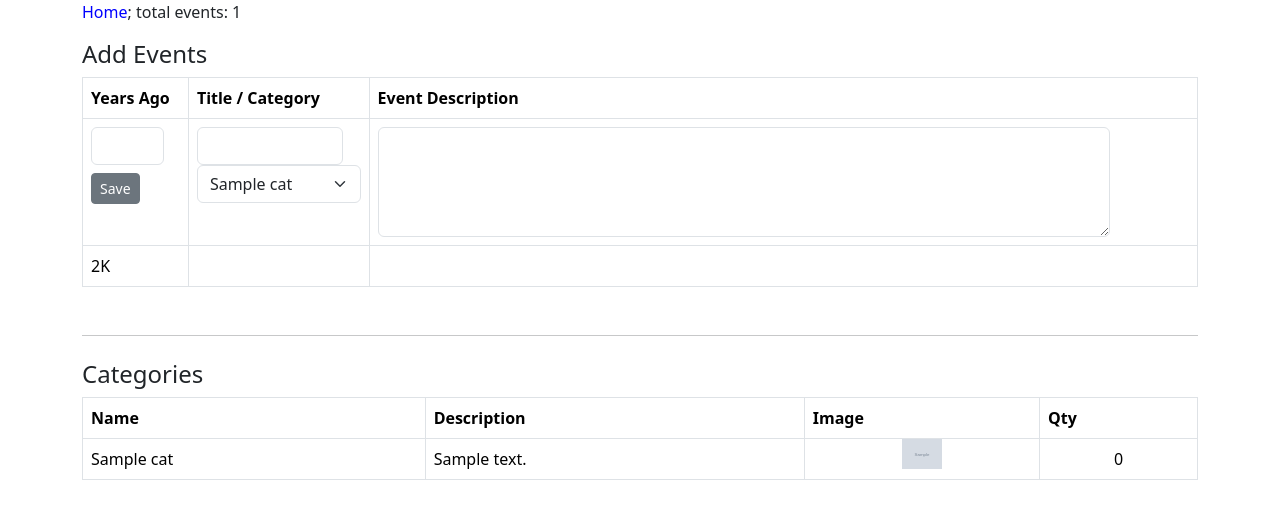
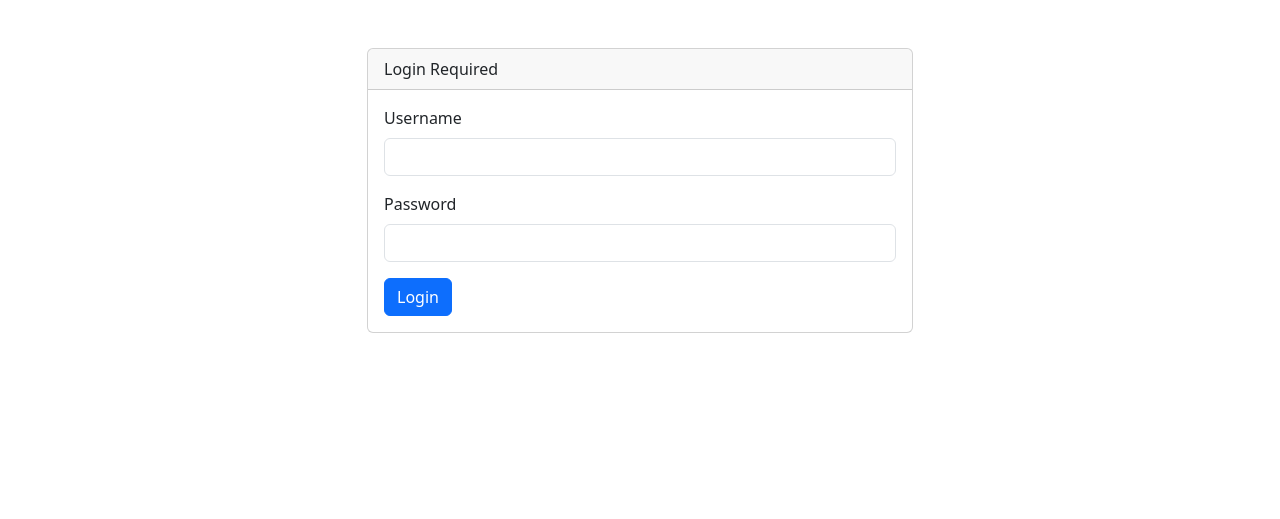
Before and after one commit to MatthewShell1/history, a PHP site: page /add.php in a window 1280 px wide. Shown: the top 519 px of the page. Run offline with PHP 8.4, Linux system fonts and the light colour scheme; tables that the repository leaves empty or names only in its code hold one stand-in row (values such as "Sample post"); grey boxes marked "Sample" are stand-in pictures; some libraries are stand-ins or nearby versions.

Commit message:
Renamed timeline.php to index and added auth to add.php

```diff
--- a/add.php
+++ b/add.php
@@ -1,6 +1,28 @@
 <?php
+session_start();
 include 'header.php';
-// print_r($_POST);
+
+// Simple authentication
+$username = "mshell";
+$password = "S3ns0r101!"; // In production, use password_hash() instead
+
+// Check if login form was submitted
+if (isset($_POST['login'])) {
+  if ($_POST['username'] === $username && $_POST['password'] === $password) {
+    $_SESSION['authenticated'] = true;
+  } else {
+    $loginError = "Invalid username or password";
+  }
+}
+
+// Check if logout was requested
+if (isset($_GET['logout'])) {
+  session_destroy();
+  header("Location: add.php");
+  exit;
+}
+
+// Function to format numbers
 function formatNumber($number)
 {
   if (abs($number) >= 1_000_000_000) {
@@ -12,6 +34,43 @@
   } else {
     return (string)$number;
   }
+}
+
+// If not authenticated, show login form and exit
+if (!isset($_SESSION['authenticated']) || $_SESSION['authenticated'] !== true) {
+?>
+
+  <body>
+    <div class="container">
+      <div class="row justify-content-center mt-5">
+        <div class="col-md-6">
+          <div class="card">
+            <div class="card-header">Login Required</div>
+            <div class="card-body">
+              <?php if (isset($loginError)): ?>
+                <div class="alert alert-danger"><?php echo $loginError; ?></div>
+              <?php endif; ?>
+              <form method="post">
+                <div class="mb-3">
+                  <label for="username" class="form-label">Username</label>
+                  <input type="text" class="form-control" id="username" name="username" required>
+                </div>
+                <div class="mb-3">
+                  <label for="password" class="form-label">Password</label>
+                  <input type="password" class="form-control" id="password" name="password" required>
+                </div>
+                <button type="submit" name="login" class="btn btn-primary">Login</button>
+              </form>
+            </div>
+          </div>
+        </div>
+      </div>
+    </div>
+    <script src="https://cdn.jsdelivr.net/npm/bootstrap@5.3.3/dist/js/bootstrap.bundle.min.js" integrity="sha384-YvpcrYf0tY3lHB60NNkmXc5s9fDVZLESaAA55NDzOxhy9GkcIdslK1eN7N6jIeHz" crossorigin="anonymous"></script>
+  </body>
+<?php
+  include 'footer.php';
+  exit;
 }
 if (isset($_POST['action']) && $_POST['action'] == 'add') {
   $event_years_ago = $_POST['event_years_ago'];
@@ -51,7 +110,7 @@
 
 <body>
   <div class="container">
-    <p><a href="index.html">Home</a>; total events: <?php echo $total_qty; ?></p>
+    <p><a href="index.html">Home</a> | <a href="add.php?logout=1">Logout</a> | total events: <?php echo $total_qty; ?></p>
     <div class="content">
       <h4>Add Events</h4>
       <table class="table table-bordered table-hover mb-5">
```
Also changed, not shown: admin.html (renamed from index.html), index.php (renamed from timeline.php).
